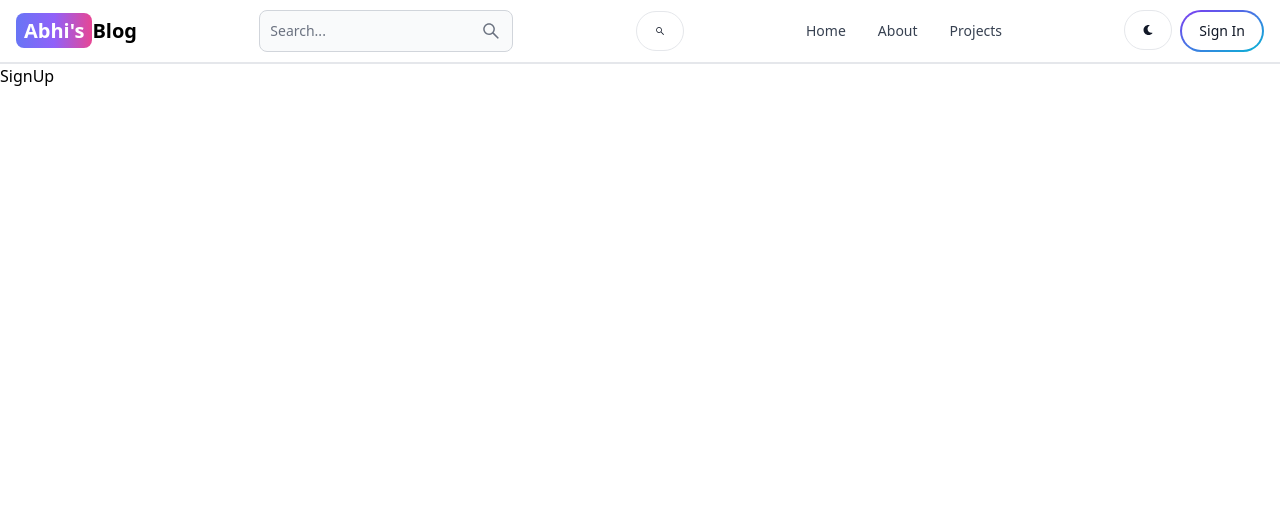
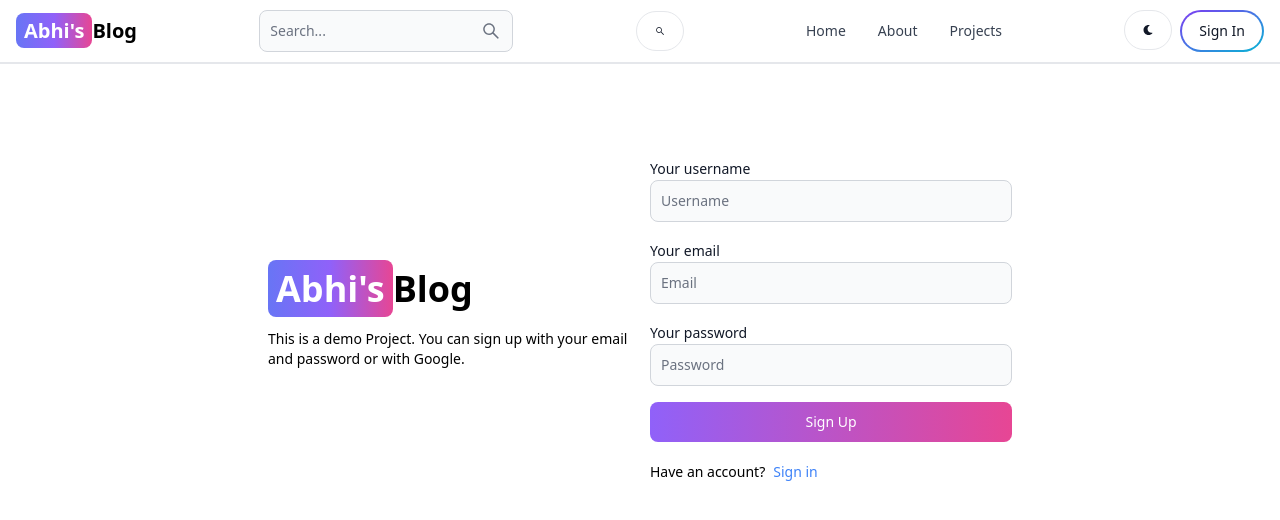
Before and after one commit to ag617664/mern-blog, a React (Vite) app in the folder client/: page /sign-up in a window 1280 px wide. Shown: the top 520 px of the page. Built offline with nearby package versions, Linux system fonts and the light colour scheme.

Commit message:
create signin ui page

```diff
--- a/client/src/pages/SignUp.jsx
+++ b/client/src/pages/SignUp.jsx
@@ -1,8 +1,61 @@
 import React from 'react'
+import { Link } from 'react-router-dom'
+import { Label,TextInput,Button } from 'flowbite-react'
 
 function SignUp() {
   return (
-    <div>SignUp</div>
+    <div className='min-h-screen mt-20'>
+      <div className='flex p-3 max-w-3xl mx-auto flex-col md:flex-row md:items-center gap-5'>
+        <div className='flex-1'>
+        <Link to='/' className=' text-sm sm:text-xl font-bold dark:text-white '>
+        <span className='px-2 py-1 bg-gradient-to-r from-indigo-500 via-purple-500 to-pink-500 rounded-lg text-white text-4xl'>Abhi's</span>
+        <span className='text-4xl'>Blog</span>
+
+      </Link>
+      <p className='text-sm mt-5'>
+        This is a demo Project. You can sign up with your email and password
+        or with Google.
+      </p>
+        </div>
+        <div className='flex-1'>
+          <form className='flex flex-col gap-4'>
+            <div >
+              <Label value="Your username"/>
+              <TextInput
+              type="text"
+              placeholder="Username"
+              id='username'
+
+              />
+            </div>
+            <div >
+              <Label value="Your email"/>
+              <TextInput
+              type="text"
+              placeholder="Email"
+              id='email'
+
+              />
+            </div>
+            <div >
+              <Label value="Your password"/>
+              <TextInput
+              type="text"
+              placeholder="Password"
+              id='password'
+
+              />
+            </div>
+            <Button gradientDuoTone='purpleToPink' type='submit'>Sign Up</Button>
+          </form>
+          <div className='flex gap-2 text-sm mt-5'>
+            <span>Have an account?</span>
+            <Link to='/sign-in' className='text-blue-500'>Sign in</Link>
+
+          </div>
+        </div>
+      </div>
+    </div>
   )
 }
 
```
